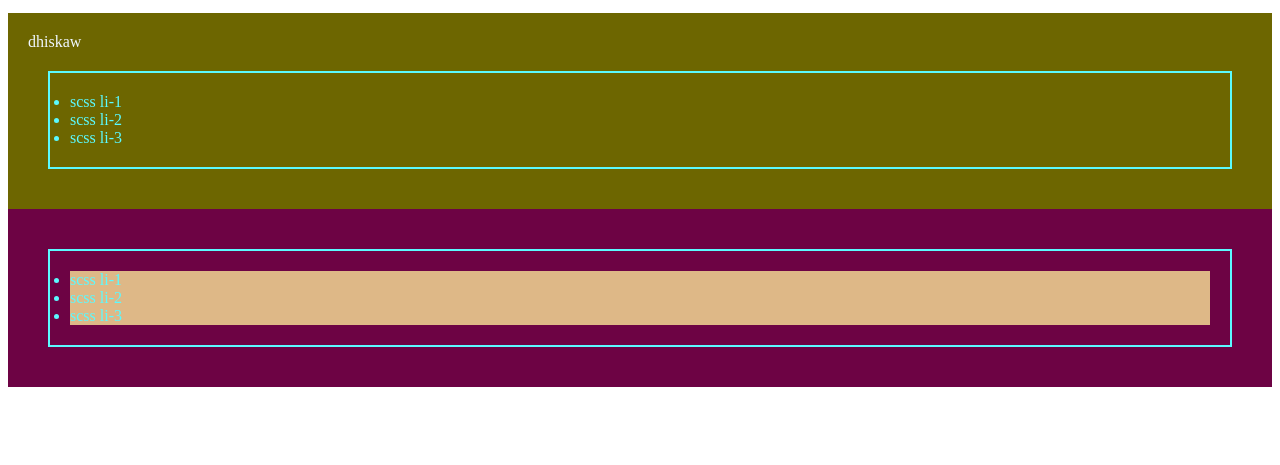
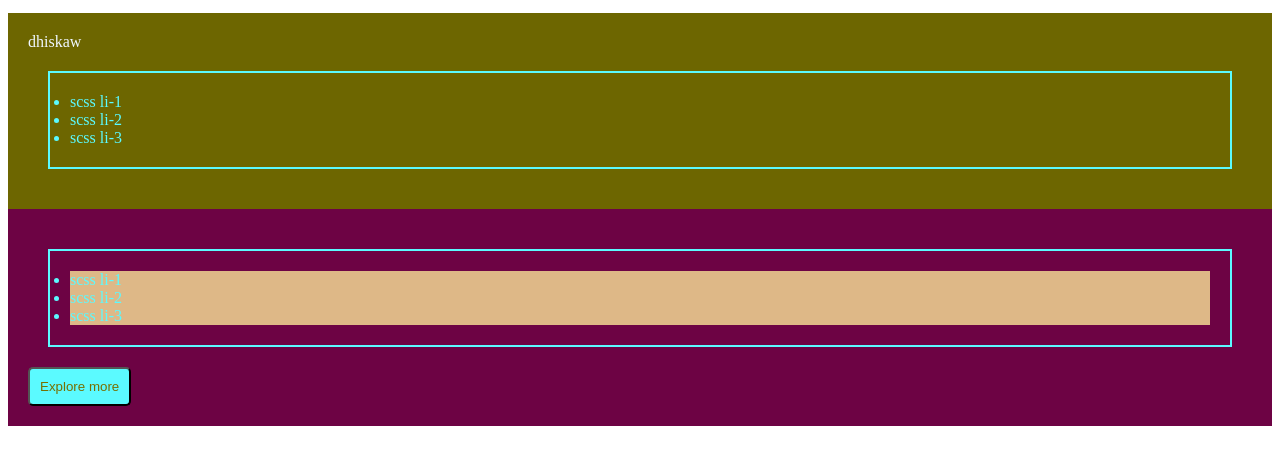
Before and after one commit to mdmahamudullah/Explore-Scss, a plain HTML site: page index.html in a window 1280 px wide. Shown: the part 101-566 px from the top of the page. Drawn offline with Linux system fonts and the light colour scheme.

Commit message:
add button and try some scss
we can use scss variables in css file by @use comand

```diff
--- a/css/style.scss
+++ b/css/style.scss
@@ -32,3 +32,16 @@ nav{
         }
     }
 }
+button{
+    color: rgb(119, 111, 1);
+    background-color: $primary-color;
+    border-radius: 5px;
+    padding: 10px;
+
+
+    &:hover{
+        color: rgb(255, 238, 0);
+    background-color: rgb(0, 140, 255);
+    border:2px solid rgb(255, 238, 0); ;
+    }
+}
--- a/index.html
+++ b/index.html
@@ -27,7 +27,9 @@
             <li>scss li-2</li>
             <li>scss li-3</li>
         </ul>
+        <button>Explore more</button>
     </nav>
+
 </body>
 
 </html>
```
Also changed, not shown: css/style.css, 1 other file.
